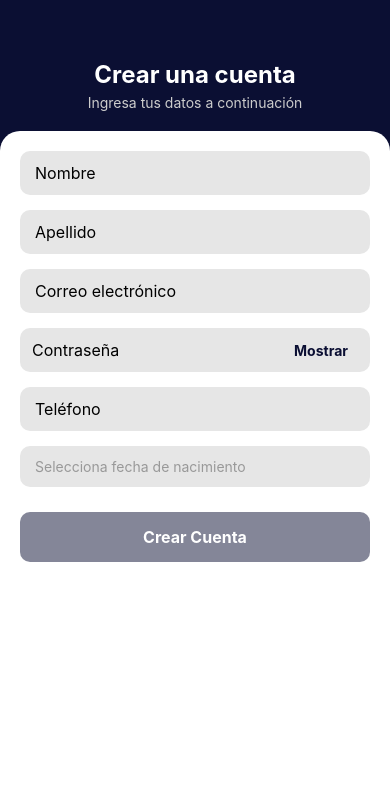
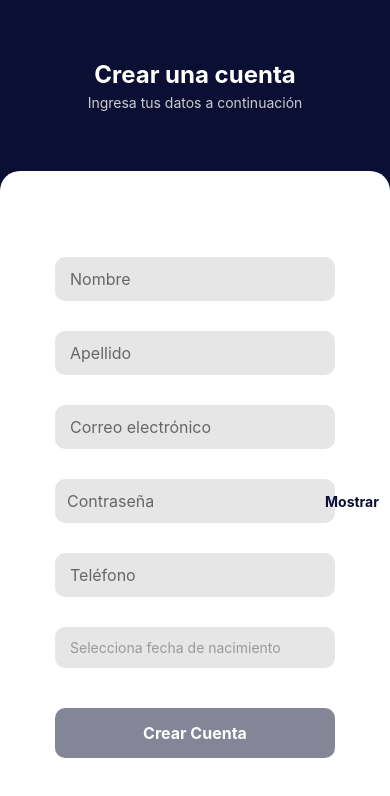
Before and after one commit to kather15/BlueFruitNutrition-movil, a React Native app: screen / in a window 390 px wide. Shown: the top 796 px of the page. Built offline with nearby package versions, Linux system fonts and the light colour scheme.

Commit message:
cambios en el diseño de las pantallas de registro y verificacion de usuario

```diff
--- a/src/screens/RegisterScreen.js
+++ b/src/screens/RegisterScreen.js
@@ -58,7 +58,6 @@ const RegisterScreen = ({ navigation }) => {
       const data = await response.json();
 
       if (response.ok) {
-        // Intentamos obtener la cookie manualmente
         const cookie = response.headers.get('set-cookie');
 
         if (!cookie) {
@@ -68,13 +67,11 @@ const RegisterScreen = ({ navigation }) => {
 
         Alert.alert('Registro exitoso', data.message || 'Usuario registrado. Verifica tu correo.');
 
-        // Navegar a pantalla de verificación pasando email y cookie
         navigation.navigate('VerificationScreen', {
           email,
           verificationCookie: cookie,
         });
 
-        // Limpiar formulario
         setName('');
         setLastname('');
         setEmail('');
@@ -108,18 +105,21 @@ const RegisterScreen = ({ navigation }) => {
         <TextInput
           style={styles.input}
           placeholder="Nombre"
+          placeholderTextColor="#666"
           value={name}
           onChangeText={setName}
         />
         <TextInput
           style={styles.input}
           placeholder="Apellido"
+          placeholderTextColor="#666"
           value={lastname}
           onChangeText={setLastname}
         />
         <TextInput
           style={styles.input}
           placeholder="Correo electrónico"
+          placeholderTextColor="#666"
           keyboardType="email-address"
           autoCapitalize="none"
           value={email}
@@ -129,6 +129,7 @@ const RegisterScreen = ({ navigation }) => {
           <TextInput
             style={styles.passwordInput}
             placeholder="Contraseña"
+            placeholderTextColor="#666"
             secureTextEntry={!showPassword}
             value={password}
             onChangeText={setPassword}
@@ -140,6 +141,7 @@ const RegisterScreen = ({ navigation }) => {
         <TextInput
           style={styles.input}
           placeholder="Teléfono"
+          placeholderTextColor="#666"
           keyboardType="phone-pad"
           value={phone}
           onChangeText={setPhone}
@@ -203,14 +205,19 @@ const styles = StyleSheet.create({
     borderTopLeftRadius: 20,
     borderTopRightRadius: 20,
     flex: 1,
+    justifyContent: 'center', // centra verticalmente
+    alignItems: 'center',     // centra horizontalmente
+    marginTop: 40,            // espacio arriba para separar del header
   },
   input: {
     backgroundColor: '#E6E6E6',
     borderRadius: 10,
     paddingHorizontal: 15,
     paddingVertical: 12,
-    marginBottom: 15,
+    marginBottom: 30,         // espacio más grande entre inputs
     fontSize: 16,
+    color: '#000',
+    width: '80%',             // ancho fijo para inputs
   },
   passwordContainer: {
     flexDirection: 'row',
@@ -218,12 +225,14 @@ const styles = StyleSheet.create({
     backgroundColor: '#E6E6E6',
     borderRadius: 10,
     paddingHorizontal: 12,
-    marginBottom: 15,
+    marginBottom: 30,         // aumenta espacio aquí también
+    width: '80%',
   },
   passwordInput: {
     flex: 1,
     fontSize: 16,
     paddingVertical: 12,
+    color: '#000',
   },
   toggleText: {
     color: '#0B0F33',
@@ -235,6 +244,7 @@ const styles = StyleSheet.create({
     paddingVertical: 15,
     borderRadius: 10,
     marginTop: 10,
+    width: '80%',             // mismo ancho que inputs
   },
   buttonText: {
     color: '#fff',
--- a/src/screens/VerificationScreen.js
+++ b/src/screens/VerificationScreen.js
@@ -7,16 +7,19 @@ import {
   StyleSheet,
   Alert,
   ActivityIndicator,
+  ScrollView,
 } from 'react-native';
 
 const VerificationScreen = ({ route, navigation }) => {
-  const { email, verificationCookie } = route.params; // Recibimos email y cookie
+  const { email, verificationCookie } = route.params;
 
   const [code, setCode] = useState('');
   const [loading, setLoading] = useState(false);
 
+  const isFormValid = code.trim().length > 0;
+
   const handleVerifyCode = async () => {
-    if (code.trim().length === 0) {
+    if (!isFormValid) {
       Alert.alert('Error', 'Por favor ingresa el código de verificación');
       return;
     }
@@ -28,7 +31,7 @@ const VerificationScreen = ({ route, navigation }) => {
         method: 'POST',
         headers: {
           'Content-Type': 'application/json',
-          Cookie: verificationCookie, // enviamos la cookie manualmente
+          Cookie: verificationCookie,
         },
         body: JSON.stringify({ requireCode: code }),
       });
@@ -39,7 +42,7 @@ const VerificationScreen = ({ route, navigation }) => {
 
       if (response.ok) {
         Alert.alert('Éxito', 'Correo verificado correctamente');
-        navigation.navigate('Login'); // O a donde quieras redirigir
+        navigation.navigate('Login');
       } else {
         Alert.alert('Error', data.message || 'Código incorrecto');
       }
@@ -50,13 +53,17 @@ const VerificationScreen = ({ route, navigation }) => {
   };
 
   return (
-    <View style={styles.container}>
+    <ScrollView contentContainerStyle={styles.scroll}>
+      <View style={styles.header}>
         <Text style={styles.title}>Verifica tu correo</Text>
         <Text style={styles.subtitle}>Ingresa el código enviado a tu correo</Text>
+      </View>
 
+      <View style={styles.form}>
         <TextInput
           style={styles.input}
           placeholder="Código de verificación"
+          placeholderTextColor="#666"
           keyboardType="numeric"
           value={code}
           onChangeText={setCode}
@@ -64,9 +71,9 @@ const VerificationScreen = ({ route, navigation }) => {
         />
 
         <TouchableOpacity
-        style={[styles.button, { opacity: loading ? 0.6 : 1 }]}
+          style={[styles.button, { opacity: isFormValid && !loading ? 1 : 0.5 }]}
           onPress={handleVerifyCode}
-        disabled={loading}
+          disabled={!isFormValid || loading}
         >
           {loading ? (
             <ActivityIndicator color="#fff" />
@@ -75,28 +82,64 @@ const VerificationScreen = ({ route, navigation }) => {
           )}
         </TouchableOpacity>
       </View>
+    </ScrollView>
   );
 };
 
 const styles = StyleSheet.create({
-  container: { flex: 1, justifyContent: 'center', padding: 20, backgroundColor: '#fff' },
-  title: { fontSize: 24, fontWeight: 'bold', marginBottom: 10, textAlign: 'center' },
-  subtitle: { fontSize: 16, marginBottom: 20, textAlign: 'center' },
+  scroll: {
+    flexGrow: 1,
+    backgroundColor: '#0B0F33',
+    justifyContent: 'center',
+  },
+  header: {
+    paddingTop: 60,
+    paddingBottom: 20,
+    alignItems: 'center',
+  },
+  title: {
+    color: '#fff',
+    fontSize: 24,
+    fontWeight: 'bold',
+  },
+  subtitle: {
+    color: '#ccc',
+    fontSize: 14,
+    marginTop: 5,
+  },
+  form: {
+    backgroundColor: '#fff',
+    padding: 20,
+    borderTopLeftRadius: 20,
+    borderTopRightRadius: 20,
+    flex: 1,
+    justifyContent: 'center',
+    alignItems: 'center',
+    marginTop: 40, // Espacio arriba para separar del header
+  },
   input: {
-    borderWidth: 1,
-    borderColor: '#ccc',
-    borderRadius: 8,
+    backgroundColor: '#E6E6E6',
+    borderRadius: 10,
     paddingHorizontal: 15,
     paddingVertical: 12,
-    fontSize: 18,
-    marginBottom: 20,
+    marginBottom: 30, // Más espacio abajo del input
+    fontSize: 16,
+    color: '#000',
+    width: '80%', // Ancho fijo para alinear con botón
   },
   button: {
     backgroundColor: '#0B0F33',
     paddingVertical: 15,
     borderRadius: 10,
+    marginTop: 10,
+    width: '80%', // Ancho igual al input
   },
-  buttonText: { color: '#fff', fontWeight: 'bold', textAlign: 'center', fontSize: 18 },
+  buttonText: {
+    color: '#fff',
+    fontSize: 16,
+    textAlign: 'center',
+    fontWeight: 'bold',
+  },
 });
 
 export default VerificationScreen;
```
Lines whose indentation alone changed are shown as unchanged.
